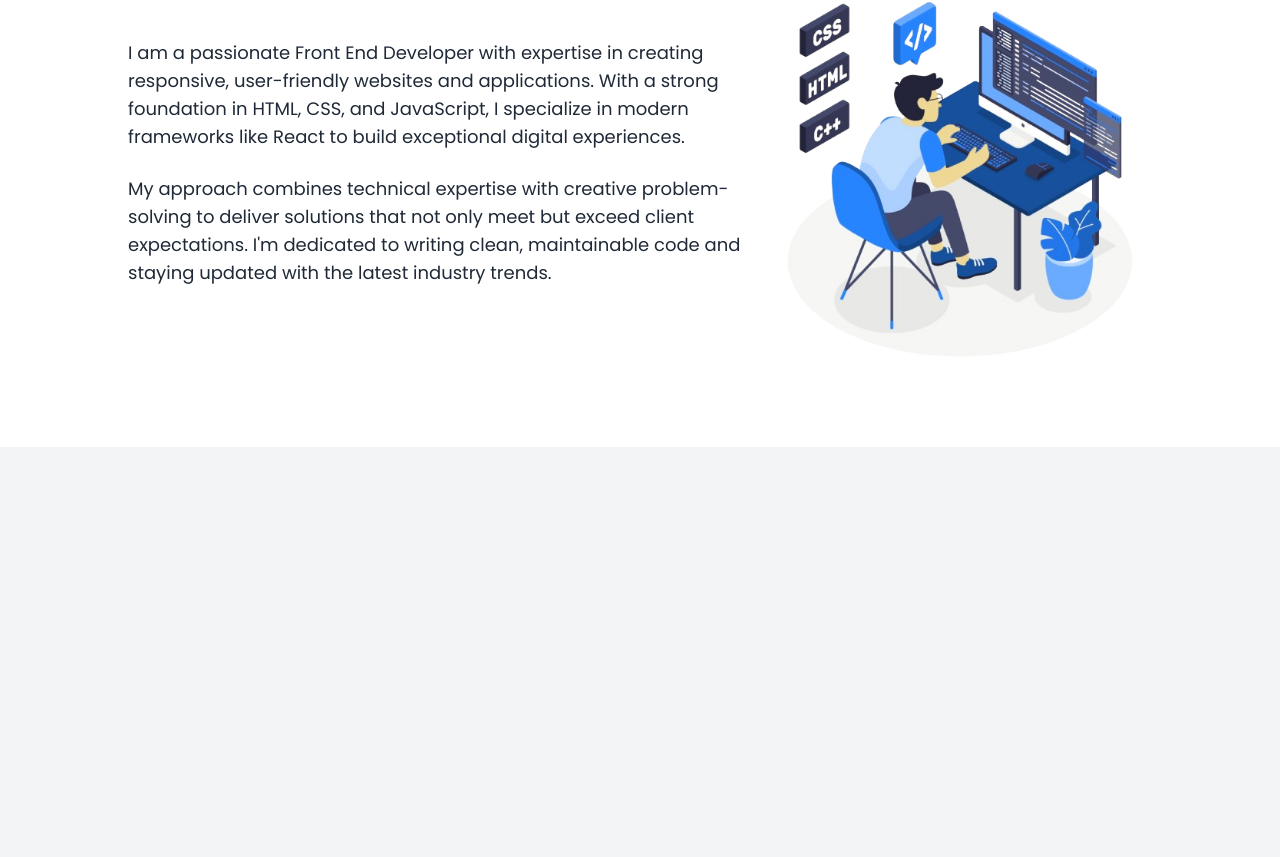
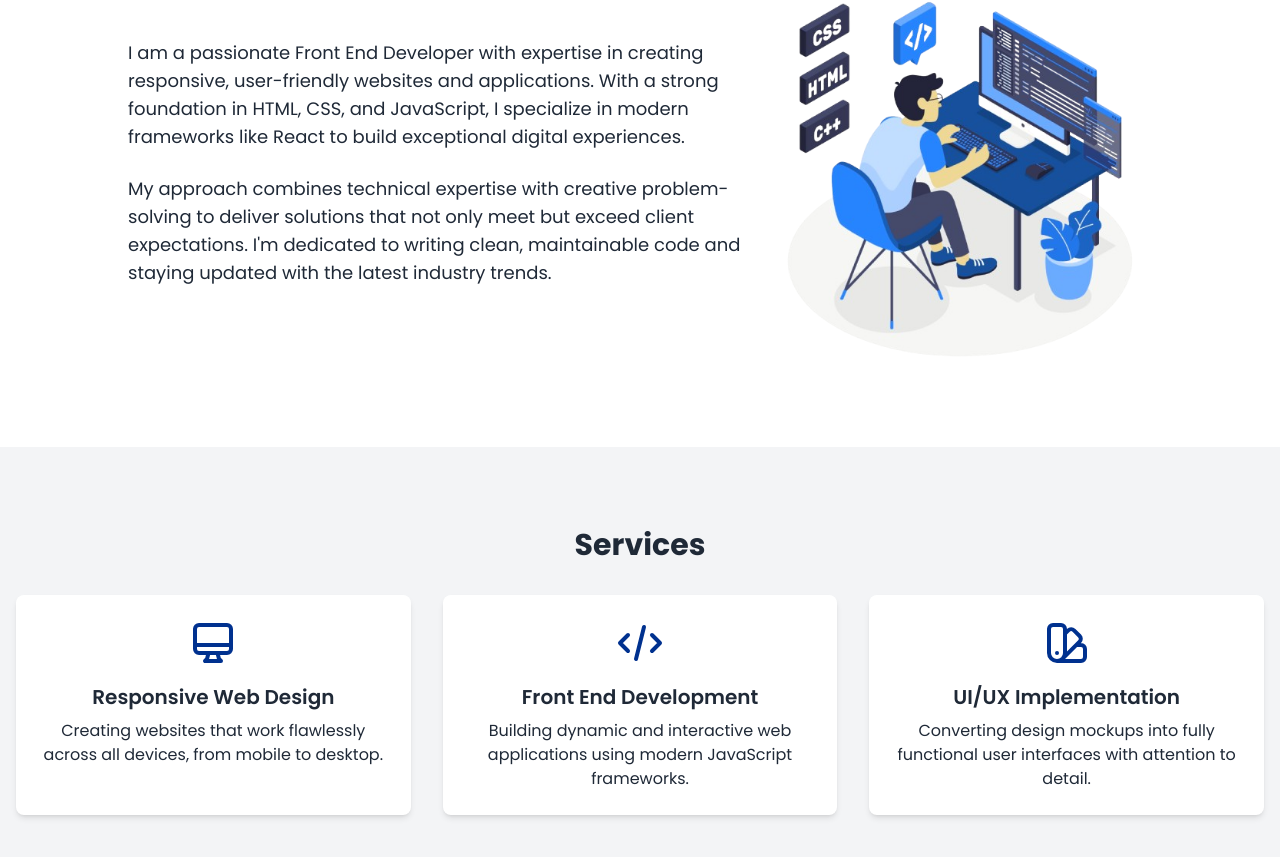
Before and after one commit to abdoBadawy74/new_portfolio, a Next.js app: page / in a window 1280 px wide. Shown: the part 965-1822 px from the top of the page. Before the commit the page ends 1412 px from the top, so only its background shows below. Built offline with nearby package versions, Linux system fonts and the light colour scheme.

Commit message:
Add Services component and integrate it into Home page layout

```diff
--- a/app/page.jsx
+++ b/app/page.jsx
@@ -1,7 +1,8 @@
 import Header from "@/components/Header/Header";
 import Hero from "@/components/Hero/Hero";
+import Services from "@/components/Services/Services";
 import Summary from "@/components/Summary/Summary";
-import Image from "next/image";
+
 
 export default function Home() {
   return (
@@ -9,6 +10,7 @@ export default function Home() {
       <Header />
       <Hero />
       <Summary />
+      <Services/>
     </section>
   );
 }
--- /dev/null
+++ b/components/Services/Services.jsx
@@ -0,0 +1,41 @@
+import React from 'react'
+
+export default function Services() {
+    return (
+        // <!-- Services Section -->
+        <section id="services" className="section-padding bg-gray-100">
+            <div className="container mx-auto px-4">
+                <h2 className="text-3xl font-bold mb-8 text-center fade-in">Services</h2>
+                <div className="grid grid-cols-1 md:grid-cols-2 lg:grid-cols-3 gap-8">
+                    <div className="bg-white p-6 rounded-lg shadow-md hover:shadow-lg transition-all fade-in text-center hover:bg-slate-100 " style={{transitionDelay: '0.1s'}}>
+                        <div className="text-primary mb-4 flex items-center justify-center">
+                            <svg xmlns="http://www.w3.org/2000/svg" className="h-12 w-12" fill="none" viewBox="0 0 24 24" stroke="currentColor">
+                                <path strokeLinecap="round" strokeLinejoin="round" strokeWidth="2" d="M9.75 17L9 20l-1 1h8l-1-1-.75-3M3 13h18M5 17h14a2 2 0 002-2V5a2 2 0 00-2-2H5a2 2 0 00-2 2v10a2 2 0 002 2z" />
+                            </svg>
+                        </div>
+                        <h3 className="text-xl font-semibold mb-2">Responsive Web Design</h3>
+                        <p>Creating websites that work flawlessly across all devices, from mobile to desktop.</p>
+                    </div>
+                    <div className="bg-white p-6 rounded-lg shadow-md hover:shadow-lg transition-all fade-in text-center hover:bg-slate-100 " style={{transitionDelay: '0.2s'}}>
+                        <div className="text-primary mb-4 flex items-center justify-center">
+                            <svg xmlns="http://www.w3.org/2000/svg" className="h-12 w-12" fill="none" viewBox="0 0 24 24" stroke="currentColor">
+                                <path strokeLinecap="round" strokeLinejoin="round" strokeWidth="2" d="M10 20l4-16m4 4l4 4-4 4M6 16l-4-4 4-4" />
+                            </svg>
+                        </div>
+                        <h3 className="text-xl font-semibold mb-2">Front End Development</h3>
+                        <p>Building dynamic and interactive web applications using modern JavaScript frameworks.</p>
+                    </div>
+                    <div className="bg-white p-6 rounded-lg shadow-md hover:shadow-lg transition-all fade-in text-center hover:bg-slate-100 " style={{transitionDelay: '0.3s'}}>
+                        <div className="text-primary mb-4 flex items-center justify-center">
+                            <svg xmlns="http://www.w3.org/2000/svg" className="h-12 w-12" fill="none" viewBox="0 0 24 24" stroke="currentColor">
+                                <path strokeLinecap="round" strokeLinejoin="round" strokeWidth="2" d="M7 21a4 4 0 01-4-4V5a2 2 0 012-2h4a2 2 0 012 2v12a4 4 0 01-4 4zm0 0h12a2 2 0 002-2v-4a2 2 0 00-2-2h-2.343M11 7.343l1.657-1.657a2 2 0 012.828 0l2.829 2.829a2 2 0 010 2.828l-8.486 8.485M7 17h.01" />
+                            </svg>
+                        </div>
+                        <h3 className="text-xl font-semibold mb-2">UI/UX Implementation</h3>
+                        <p>Converting design mockups into fully functional user interfaces with attention to detail.</p>
+                    </div>
+                </div>
+            </div>
+        </section>
+    )
+}
```
